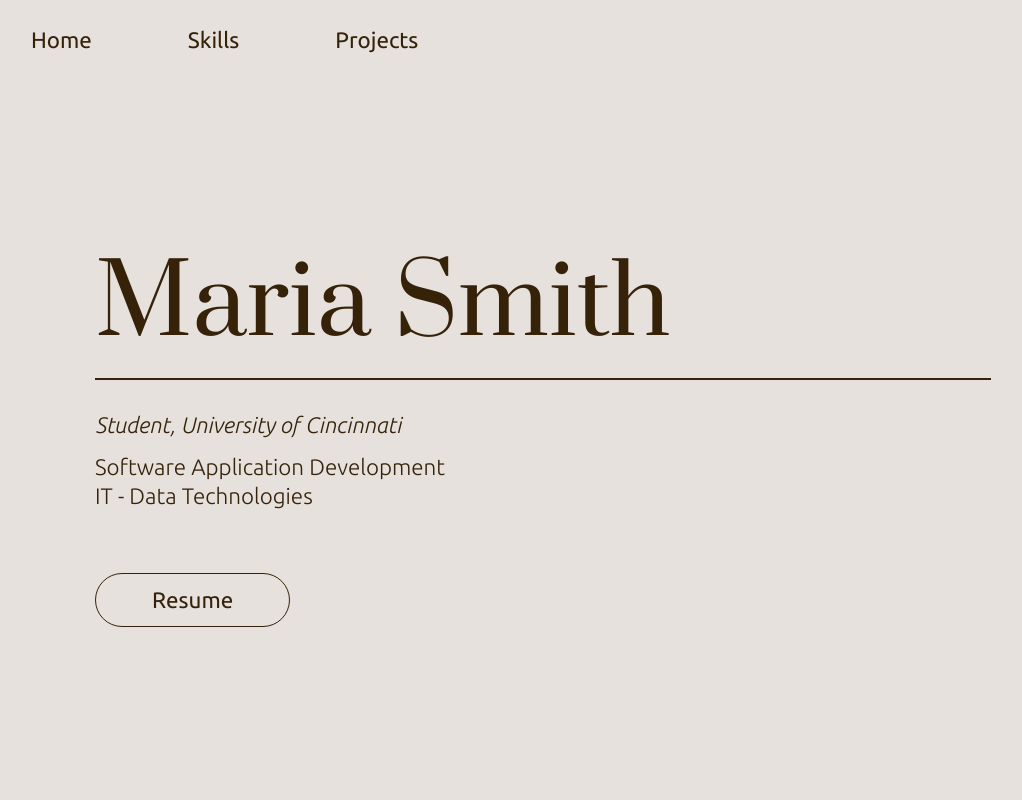
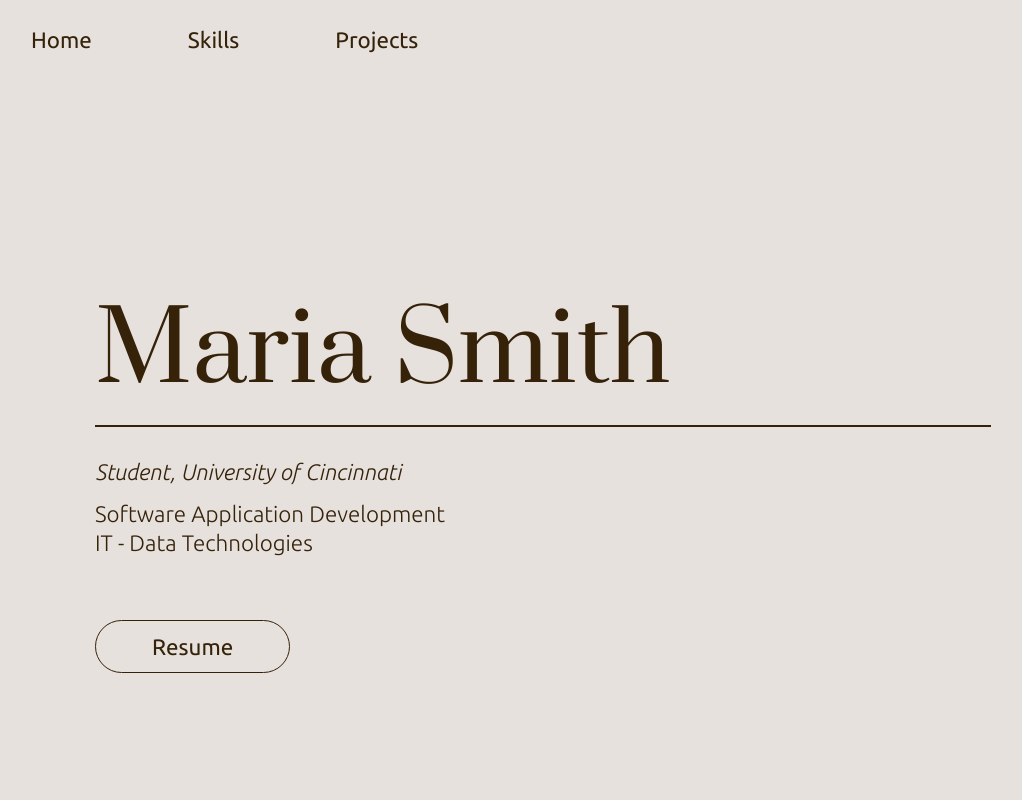
Before and after one commit to smithmaria/smithmaria.github.io, a React (Vite) app: page / in a window 1280 px wide. Shown: the top 800 px of the page, without its empty margins (33-1055 px from the left). Built offline with nearby package versions, Linux system fonts and the light colour scheme.

Commit message:
recenter home section

```diff
--- a/src/components/sections/Home.jsx
+++ b/src/components/sections/Home.jsx
@@ -3,6 +3,7 @@ import '../../styles/components/home.css'
 export const Home = () => {
   return (
     <section id='home'>
+      <div className='home-container'>
         <h1>Maria Smith</h1>
         <hr />
         <div className='home-description'>
@@ -13,6 +14,7 @@ export const Home = () => {
           </div>
         </div>
         <button className='resume-button'>Resume</button>
+      </div>
     </section>
   )
 }
--- a/src/styles/components/home.css
+++ b/src/styles/components/home.css
@@ -1,7 +1,14 @@
 #home {
+  display: flex;
+  align-items: center;
+
+  margin-top: 0;
   width: 70%;
-  height: calc(85vh - 5rem);
-  padding-top: 6rem;
+  height: 100vh;
+}
+
+.home-container {
+  width: 100%;
 }
 
 h1{
```
Lines whose indentation alone changed are shown as unchanged.
